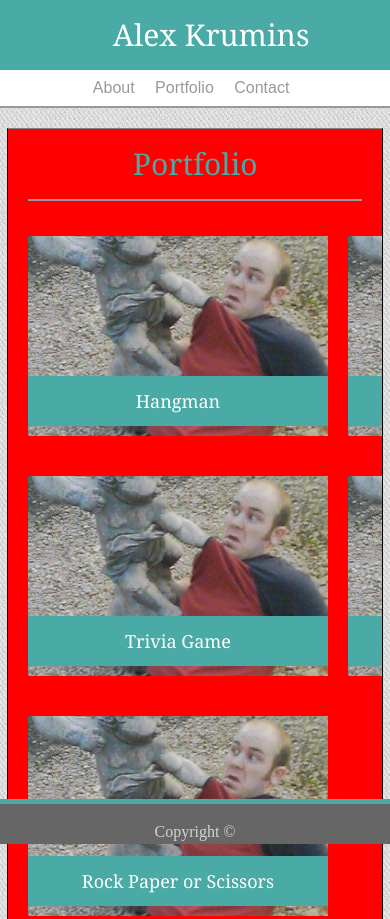
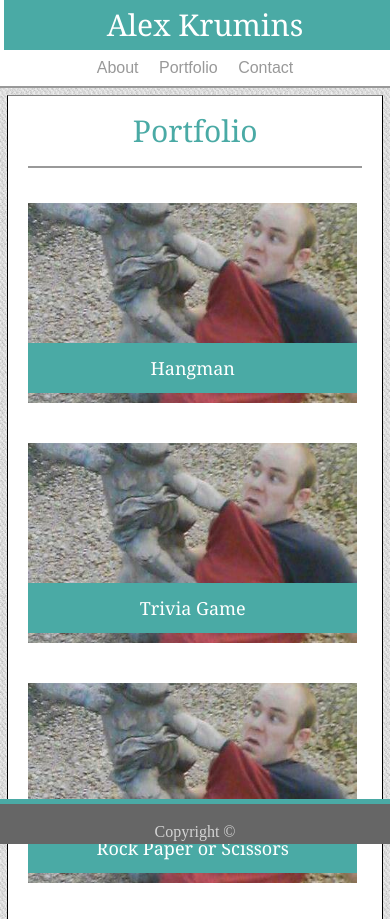
Before and after one commit to AlexKrumins/Responsive-Portfolio, a plain HTML site: page portfolio.html in a window 390 px wide. Shown: the top 919 px of the page. Drawn offline with Linux system fonts and the light colour scheme.

Commit message:
finally good enough

```diff
--- a/assets/css/style.css
+++ b/assets/css/style.css
@@ -224,7 +224,6 @@ footer{
         margin-right:0px;
     }
     .container {
-        background: green;
         width: 98%;
         float: left;
         margin-left:7px;
@@ -245,7 +244,6 @@ footer{
             margin-right:0px;
         }
         .container {
-            background: blue;
             width: 96%;
             float: left;
             margin-left:7px;
@@ -256,13 +254,16 @@ footer{
     @media only screen and (max-width: 640px) {
             #menu-bar{
                 width:98%;
-                float:left;
+                float:none;
             }
             #name-banner{
                 width:100%;
                 text-align:center;
                 font-size: 30px;
-                margin-left:0px;
+                margin:0px;
+                padding-left:0;
+                padding:10px;
+                float:none;
             }
             .article-header{
                 text-align:center;
@@ -284,9 +285,26 @@ footer{
                 margin-bottom:10px;
             }
             .container {
-                background: red;
                 width: 96%;
                 float: left;
+                margin-top:7px;
                 margin-left:7px;
             }
+
+            .row{
+                clear:both;
+                display:block;
+                width:100%;
+            }
+            .column{
+                width:100%;
+            }
+            .column img{
+                width:88%;
+               min-width: 300px;
+            }
+            .text-block{
+                width:88%;
+                min-width:300px;
+            }
   }
```
Also changed, not shown: contact.html (+3 -3 lines).
